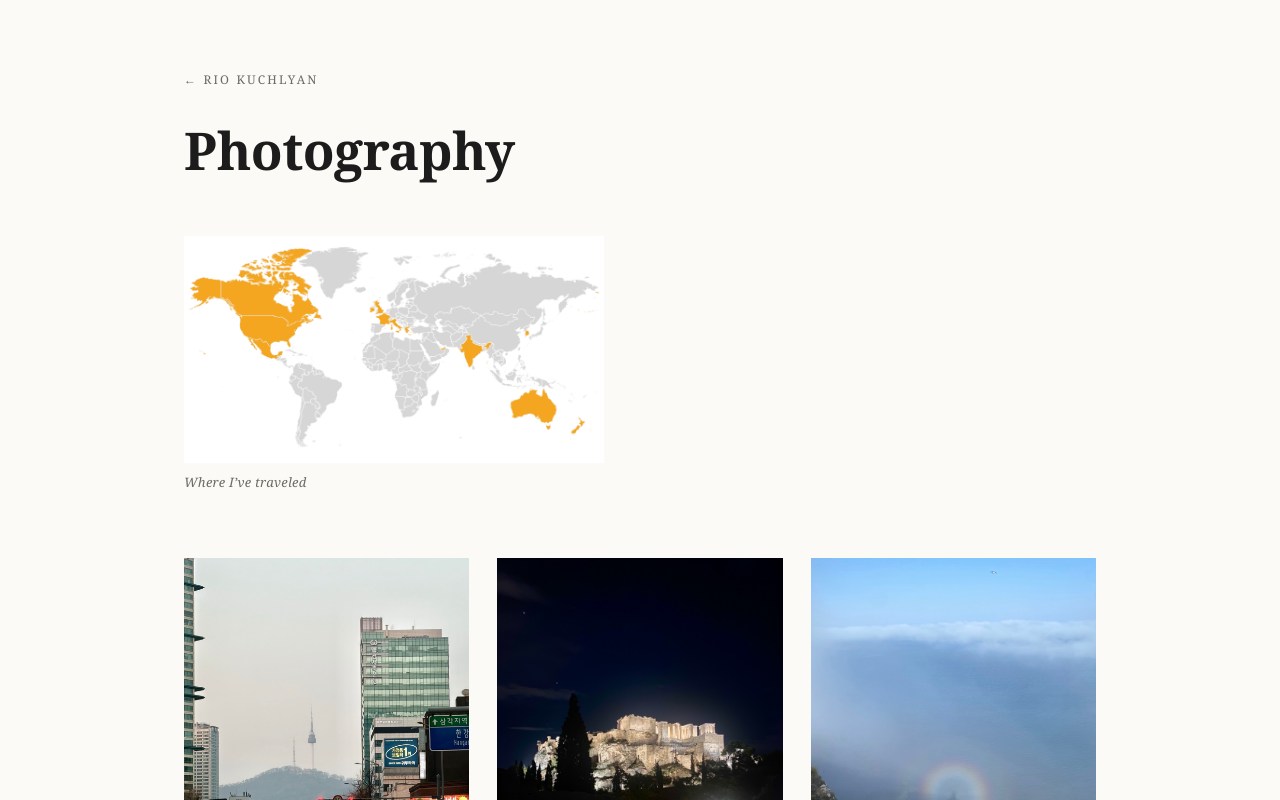
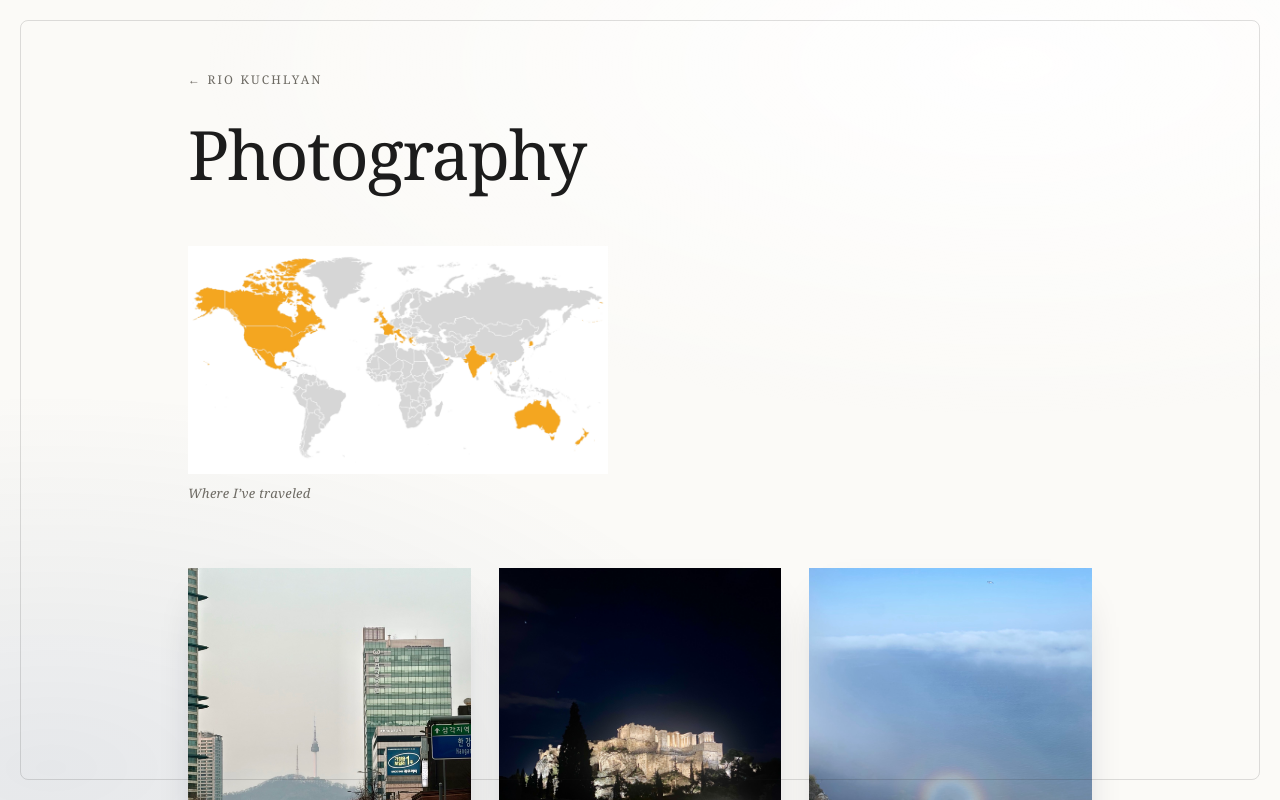
Before and after one commit to riokuchlyan/PortfolioWebsite, a Next.js app: page /photography in a window 1280 px wide. Shown: the top 800 px of the page. Built offline with nearby package versions, Linux system fonts and the light colour scheme.

Commit message:
style: enhance layout and visual design with updated padding, background, and shadows

```diff
--- a/app/globals.css
+++ b/app/globals.css
@@ -12,7 +12,8 @@
 
   --serif: Georgia, 'Times New Roman', serif;
 
-  --pad-x: clamp(24px, 6vw, 64px);
+  --pad-x: clamp(26px, 6vw, 68px);
+  --frame-inset: clamp(10px, 1.6vw, 22px);
 }
 
 * {
@@ -26,13 +27,30 @@ html {
 }
 
 body {
-  background: var(--bg);
+  background-color: var(--bg);
+  /* raking light: a warm highlight off the upper right, a trace of ink
+     settling into the lower left, so the paper never reads flat */
+  background-image:
+    radial-gradient(112% 78% at 79% 8%, rgba(255, 255, 255, 0.95), rgba(255, 255, 255, 0) 56%),
+    radial-gradient(92% 76% at 4% 96%, rgba(27, 58, 107, 0.095), rgba(27, 58, 107, 0) 62%);
+  background-attachment: fixed;
   color: var(--ink);
   font-family: var(--serif);
   font-size: 17px;
   line-height: 1.65;
   -webkit-font-smoothing: antialiased;
   text-rendering: optimizeLegibility;
+}
+
+/* hairline frame held off the window edge — makes the page read as an object */
+body::after {
+  content: '';
+  position: fixed;
+  inset: var(--frame-inset);
+  z-index: 50;
+  border: 1px solid rgba(28, 28, 28, 0.14);
+  border-radius: 8px;
+  pointer-events: none;
 }
 
 a {
@@ -70,7 +88,7 @@ ul {
 
 .hero {
   min-height: 100svh;
-  max-width: 960px;
+  max-width: 1020px;
   margin: 0 auto;
   padding: clamp(28px, 6vh, 64px) var(--pad-x);
   display: flex;
@@ -91,17 +109,20 @@ ul {
   height: auto;
   aspect-ratio: 4 / 5;
   object-fit: cover;
+  /* sits in the light rather than pasted on top of it */
+  box-shadow: 0 22px 52px -24px rgba(20, 30, 50, 0.4);
 }
 
+/* set large and light — the name is the artwork on the page */
 .hero-title {
-  font-size: clamp(38px, 6vw, 52px);
-  font-weight: 700;
-  line-height: 1.15;
-  letter-spacing: -0.01em;
+  font-size: clamp(42px, 7.4vw, 68px);
+  font-weight: 400;
+  line-height: 1.06;
+  letter-spacing: -0.022em;
 }
 
 .hero-intro {
-  margin-top: 20px;
+  margin-top: 24px;
   font-size: clamp(18px, 2.4vw, 21px);
 }
 
@@ -197,11 +218,11 @@ ul {
 }
 
 .page-title {
-  margin: 28px 0 clamp(40px, 7vh, 64px);
-  font-size: clamp(38px, 6vw, 52px);
-  font-weight: 700;
-  line-height: 1.15;
-  letter-spacing: -0.01em;
+  margin: 26px 0 clamp(40px, 7vh, 64px);
+  font-size: clamp(42px, 7.4vw, 68px);
+  font-weight: 400;
+  line-height: 1.06;
+  letter-spacing: -0.022em;
 }
 
 /* --- photography gallery -------------------------------------------------- */
@@ -227,6 +248,7 @@ ul {
   position: relative;
   overflow: hidden;
   aspect-ratio: 3 / 4;
+  box-shadow: 0 18px 44px -26px rgba(20, 30, 50, 0.45);
 }
 
 .gallery-img {
@@ -256,8 +278,9 @@ ul {
 
 .notfound-mark {
   font-size: clamp(80px, 16vw, 140px);
-  font-weight: 700;
+  font-weight: 400;
   line-height: 1;
+  letter-spacing: -0.02em;
 }
 
 /* --- responsive ---------------------------------------------------------- */
@@ -283,7 +306,7 @@ ul {
   }
 
   .hero-title {
-    font-size: 34px;
+    font-size: 37px;
   }
 
   .hero-intro,
@@ -292,7 +315,7 @@ ul {
   }
 
   .hero-intro {
-    margin-top: 12px;
+    margin-top: 14px;
   }
 
   .hero-feed {
```
